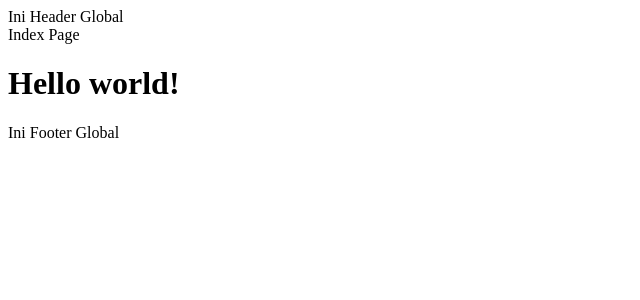
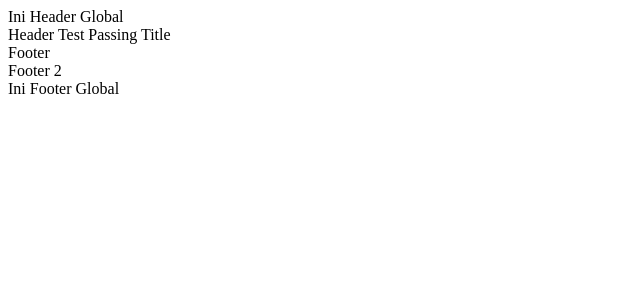
Before and after one commit to TantowiPutra/belajar-next-js, a Next.js app: page / in a window 1280 px wide. Shown: the top 300 px of the page, without its empty margins (0-640 px from the left). Built offline with nearby package versions, Linux system fonts and the light colour scheme.

Commit message:
chore: penambahan component next/head untuk metadata

```diff
--- /dev/null
+++ b/layout/index.tsx
@@ -0,0 +1,19 @@
+/*
+    Komponen ./layout/index.js menerima prop berupa children dari komponen induk, dan memberikan kembalian berupa komponen
+    yang sudah disatukan dengan prop tersebut
+
+    *gotta have to delve into ts more lol, never touched it b4
+    - type :? membuat props yang dipassing menjadi opsional
+    - && condition check, kalo memenuhi jalani komponen setelahnya, mirip ternary operator, tapi ada di JSX
+*/
+
+export default function RootLayout({ children, title } : { children: React.ReactNode; title: string }) {
+    return (
+        <div>
+            <div>Header {title && <span>{title}</span>}</div>
+            <div>{ children }</div>
+            <div>Footer</div>
+            <div>Footer 2</div>
+        </div>
+    );
+}
--- a/pages/_app.tsx
+++ b/pages/_app.tsx
@@ -1,11 +1,25 @@
 import '../styles/globals.css'
+import RootLayout from '@/layout'
 import { AppProps } from 'next/app'
+
+/*
+    Sebagai Pembungkus (semua) halaman ketika di load.
+    Berfungsi untuk custom struktur utama.
+
+    Biasanya dipakai untuk mengwrap semua halaman untuk component yg reusable secara global
+    kek misalnya header, footer, ato juga css global.
+
+    Typesafe = bakal ada checking setiap kali ada type yg tidak fulfill saat pas parameter, much better than js which
+    only can be found out during run time
+*/
 
 export default function MyApp({ Component, pageProps }: AppProps) {
   return (
     <div>
       <header>Ini Header Global</header>
-      <Component {...pageProps} />
+      <RootLayout title="Test Passing Title">
+        <Component {...pageProps} />
+      </RootLayout>
       <footer>Ini Footer Global</footer>
     </div>
   )
--- a/pages/index.tsx
+++ b/pages/index.tsx
@@ -1,7 +1,16 @@
+import Head from "next/head";
+
 export default function Home() {
+    // INI ROUTE HALAMAN INDEX
+    // WEBSITE MEMERLUKAN TAMBAHAN METADATA DISINI
     return (
-        <div>
-        Index Page <h1 className="text-3xl font-bold underline">Hello world!</h1>
-        </div>
-    )
+        <>
+            <Head>
+                <title>Ini Title Website</title>
+                <meta name="description" content="ini deskripsi website" />
+                <meta name="viewport" content="width=device-width, initial-scale=1" />
+                <link rel="icon" href="file.svg" />
+            </Head>
+        </>
+    );
 }
```
